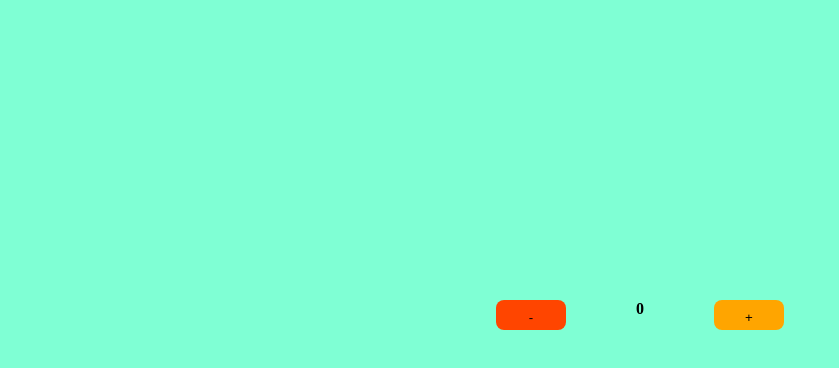
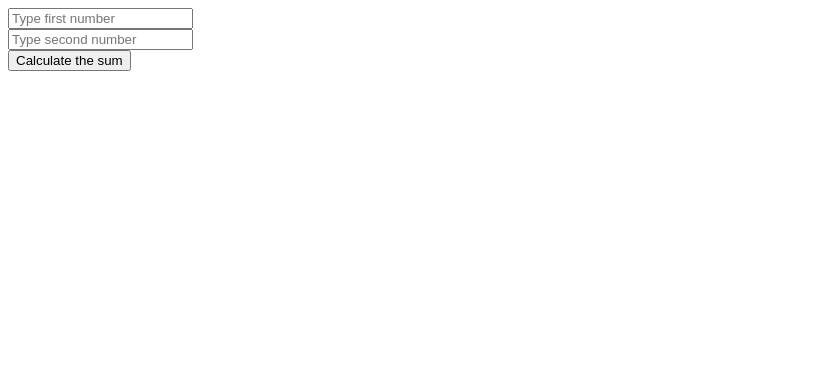
Before and after one commit to dondivin123/EventListen, a plain HTML site: page index.html in a window 1280 px wide. Shown: the whole page, without its empty margins (0-839 px from the left). Drawn offline with Linux system fonts and the light colour scheme.

Commit message:
by using sum

```diff
--- a/index.css
+++ b/index.css
@@ -1,30 +1,17 @@
+*{
+    margin: 0;
+}
 body{
-    background-color: aquamarine;
+    display: flex;
+    background-color: azure;
+    height: 100vh;
+    justify-content: center;
+    align-items: center;
 }
-.counter{
-    display: flex;
-    gap: 70px;
-    margin-top: 300px;
-    justify-content: center;
+#box{
+    width: 16rem;
+    height: 16rem;
+    transition: 0.3s;
+    background-color: blue;
+    cursor: pointer;
 }
-#button{
-    width: 70px;
-    height: 30px;
-    border-radius: 8px;
-    border: 0px;
-    padding: 10px;
-    background-color: orangered;
-}
-#plus{
-    width: 70px;
-    height: 30px;
-    border-radius: 8px;
-    border: 0px;
-    background-color: orange;
-    padding: 10px;
-}
-//body{
-    display: flex;
-    margin: 10vh auto;;
-
-}
--- a/index.html
+++ b/index.html
@@ -4,14 +4,12 @@
     <meta charset="UTF-8">
     <meta name="viewport" content="width=device-width, initial-scale=1.0">
     <title>Document</title>
-    <script src="index.js" defer ></script>
-    <link rel="stylesheet" href="index.css">
 </head>
 <body>
-    <div class="counter">
-    <button id="button" onclick="handleDecrement()">-</button>
-    <strong id="counter"></strong>
-    <button id="plus" onclick="handleIcrement()">+</button>
-    </div>
+    <input id="num1" type="number" placeholder="Type first number"><br>
+    <input id="num2" type="number" placeholder="Type second number"><br>
+    <button onclick="handleSum()">Calculate the sum</button>
+    <p id="result"></p>
+    <script src="index.js"></script>
 </body>
 </html>
--- a/index.js
+++ b/index.js
@@ -1,9 +1,17 @@
-let k = 0
-document.getElementById('counter').innerHTML=k
+const handleSum = () =>{
+    const num1= document.getElementById("num1").value
+    const num2= document.getElementById("num2").value
+    const resultContainer = document.getElementById('result')
 
-const handleDecrement=()=>{
-    document.getElementById('counter').innerHTML=k-=1
+    const sum = Number(num1) + Number(num2)
+
+    if(num1=== "") {
+        resultContainer.innerHTML= "please provide number in input"
+        return;
+    }
+    if(num2=== "") {
+        resultContainer.innerText= "please don't click here"
+        return;
+    }
+    resultContainer.innerHTML = (`The sum is: ${sum}`)
 }
-const handleIcrement =()=>{
-    document.getElementById('counter').innerHTML=k+=1
-}
```
